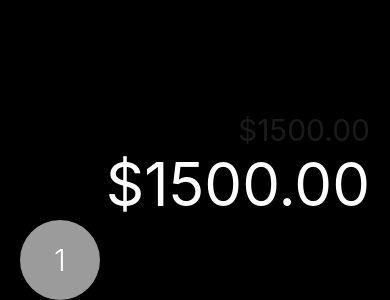
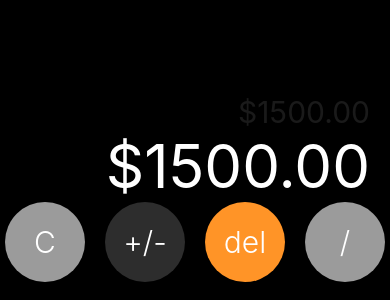
Before and after one commit to SeniorFlacko/Calculator, a React Native app: screen / in a window 390 px wide. Shown: the part 544-844 px from the top of the page. Built offline with nearby package versions, Linux system fonts and the light colour scheme.

Commit message:
adding button comp, and customizing it by props as text and color

```diff
--- /dev/null
+++ b/src/components/BotonCalc.tsx
@@ -0,0 +1,18 @@
+import React from 'react';
+import {View, Text} from 'react-native';
+import styles from '../theme/apppTheme';
+
+interface IBotonCalc {
+  texto: string;
+  color?: string;
+}
+
+const BotonCalc = ({texto, color = '#2D2D2D'}: IBotonCalc) => {
+  return (
+    <View style={[styles.boton, {backgroundColor: color}]}>
+      <Text style={styles.botonTexto}>{texto}</Text>
+    </View>
+  );
+};
+
+export default BotonCalc;
--- a/src/screens/CalculatorScreen.tsx
+++ b/src/screens/CalculatorScreen.tsx
@@ -1,5 +1,6 @@
 import React from 'react';
 import {Text, View} from 'react-native';
+import BotonCalc from '../components/BotonCalc';
 import styles from '../theme/apppTheme';
 
 export const CalculatorScreen = () => {
@@ -8,9 +9,11 @@ export const CalculatorScreen = () => {
       <Text style={styles.resultadoPequeno}>$1500.00</Text>
       <Text style={styles.resultado}>$1500.00</Text>
 
-      {/** Boton  */}
-      <View style={styles.boton}>
-        <Text style={styles.botonTexto}>1</Text>
+      <View style={styles.fila}>
+        <BotonCalc texto="C" color="#9B9B9B" />
+        <BotonCalc texto="+/-" color="#2D2D2D" />
+        <BotonCalc texto="del" color="#FF9427" />
+        <BotonCalc texto="/" color="#9B9B9B" />
       </View>
     </View>
   );
--- a/src/theme/apppTheme.tsx
+++ b/src/theme/apppTheme.tsx
@@ -24,13 +24,20 @@ const styles = StyleSheet.create({
     color: 'rgba(255,255,255,0.1)',
     textAlign: 'right',
   },
+  fila: {
+    flexDirection: 'row',
+    justifyContent: 'center',
+    marginBottom: 18,
+    paddingHorizontal: 10,
+  },
   boton: {
     height: 80,
     width: 80,
-    backgroundColor: '#9B9B9B',
+    backgroundColor: '#2D2D2D',
     borderRadius: 100,
     justifyContent: 'center',
     alignItems: 'center',
+    marginHorizontal: 10,
   },
   botonTexto: {
     textAlign: 'center',
```
